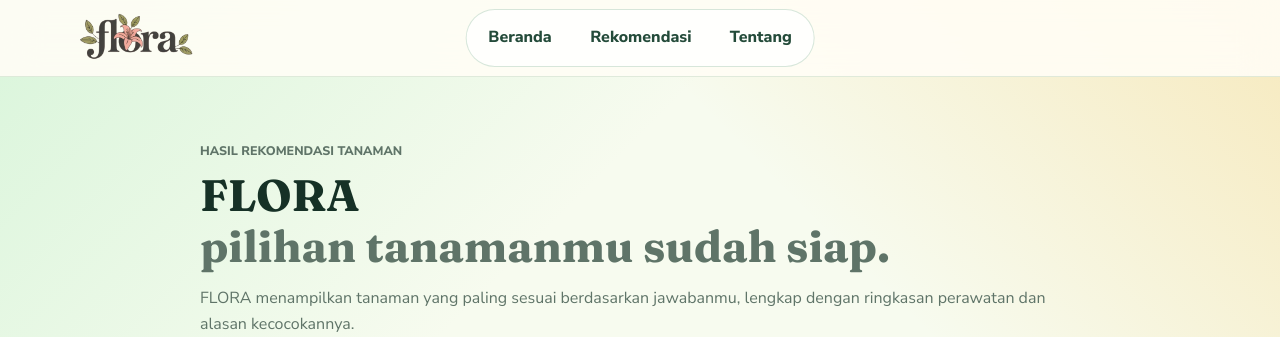
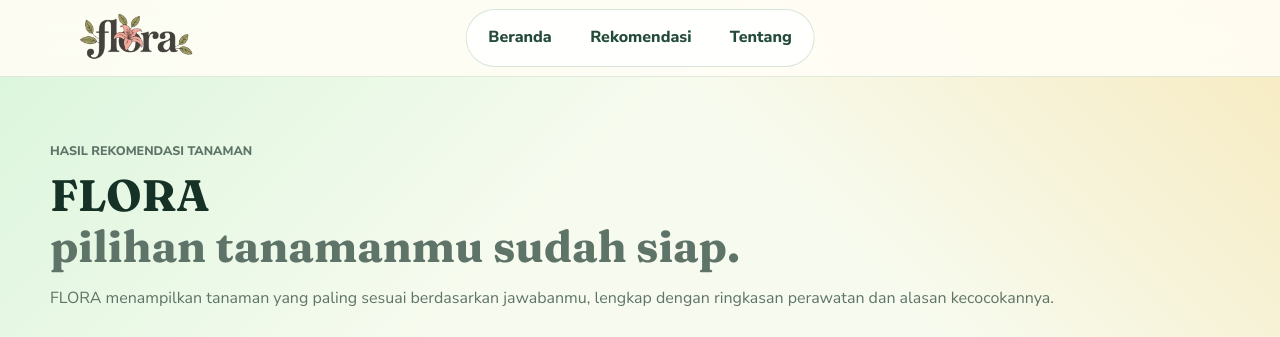
Before and after one commit to Muhammad-Raffi/flora-ai, a Python web app: template templates/rekomendasi.html in a window 1280 px wide. Shown: the top 337 px of the page. Run offline with Jinja, Linux system fonts and the light colour scheme; the template is opened without the code that fills it: most values are stand-ins (such as "Sample title", 1, 10 or a date in 2020).

Commit message:
fix: sejajarkan teks hasil rekomendasi dengan card
Batasi perubahan alignment hanya pada state hasil rekomendasi di viewport besar.

```diff
--- a/static/css/styles.css
+++ b/static/css/styles.css
@@ -840,6 +840,19 @@
   padding: 1.2rem;
 }
 
+@media (min-width: 950px) {
+  .recommendation-hero--result > div {
+    max-width: none;
+    margin-inline: 0;
+    padding-inline: 0;
+  }
+
+  .result-summary {
+    border-left: 0;
+    padding-left: 0;
+  }
+}
+
 .result-media {
   position: relative;
   display: grid;
--- a/templates/rekomendasi.html
+++ b/templates/rekomendasi.html
@@ -3,7 +3,7 @@
 {% block title %}FLORA{% endblock %}
 
 {% block content %}
-<section class="page-hero recommendation-hero" aria-labelledby="recommendation-title">
+<section class="page-hero recommendation-hero{% if result %} recommendation-hero--result{% endif %}" aria-labelledby="recommendation-title">
   <div>
     {% if result %}
       <p class="eyebrow">Hasil rekomendasi tanaman</p>
```
